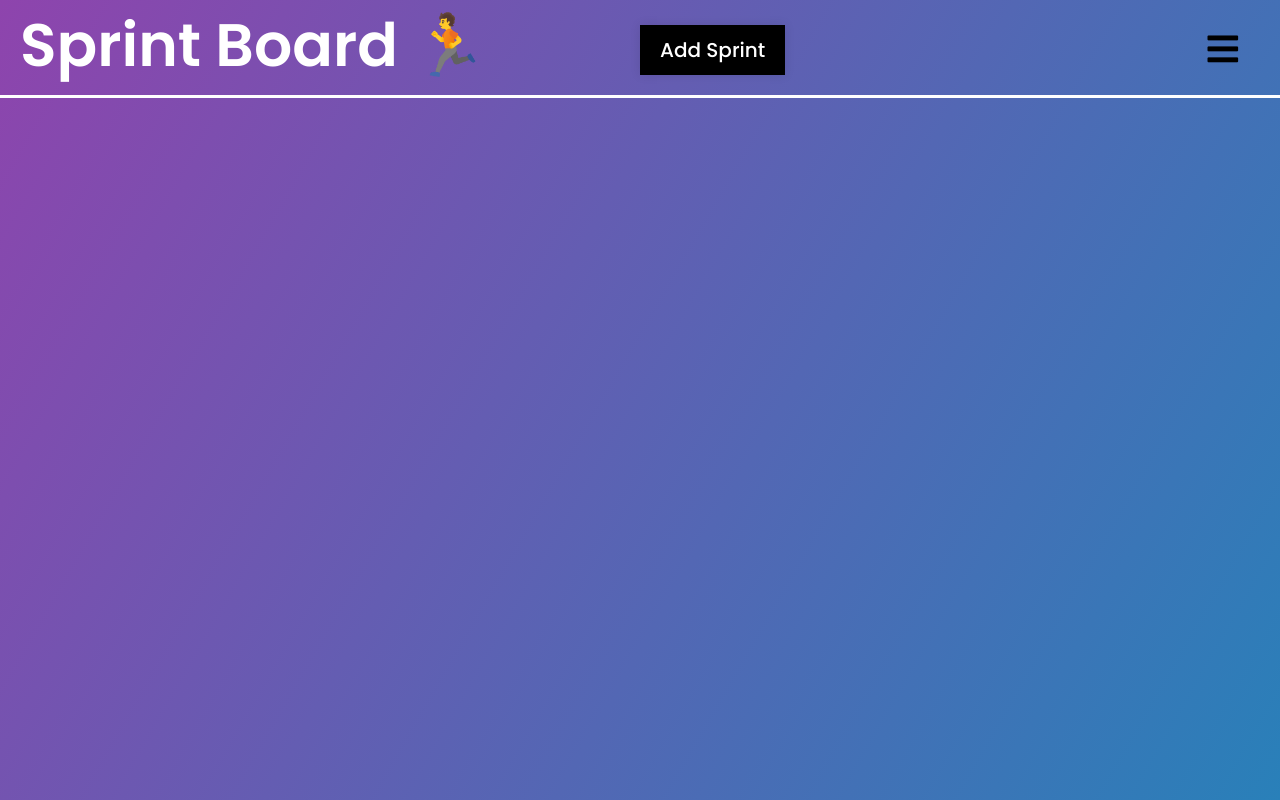
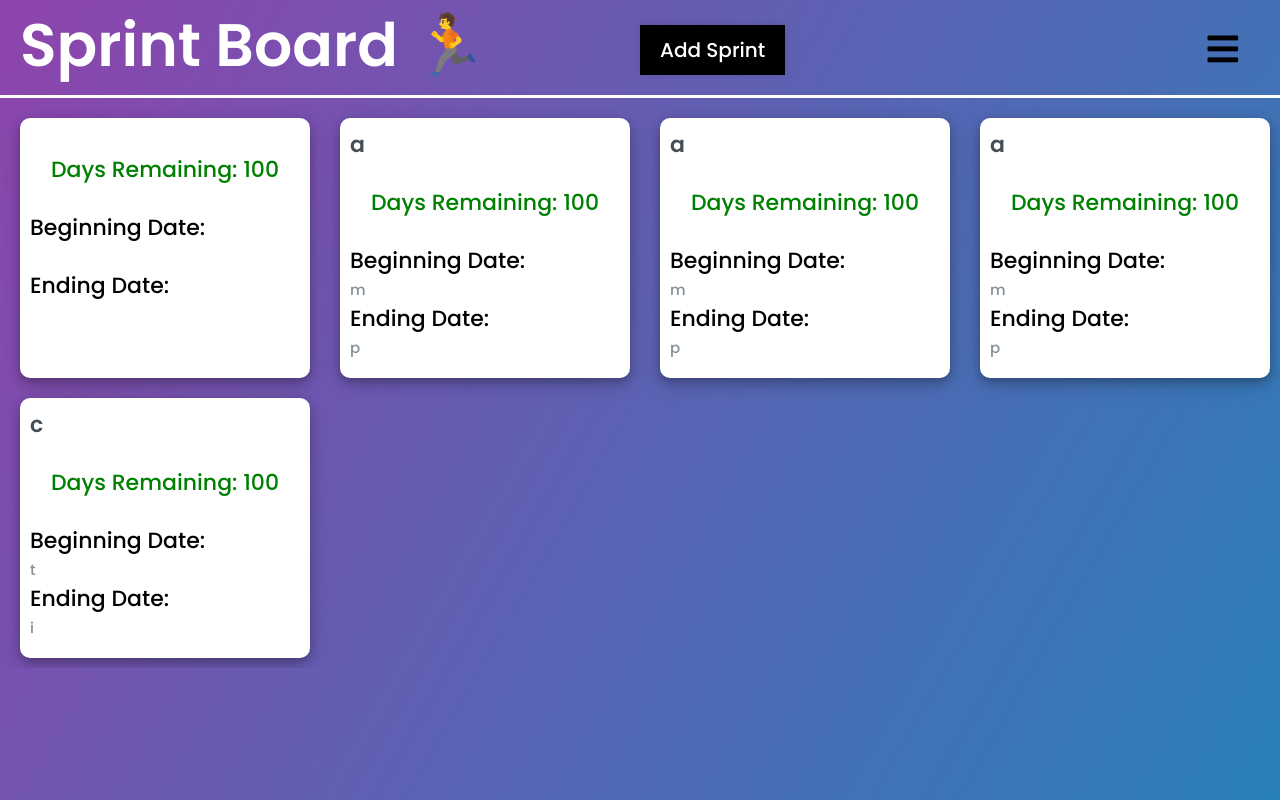
Before and after one commit to NigelTXH/trello_like_website, a Flask app: page /sprint-board in a window 1280 px wide; the page is wider, and only the part inside the window is pictured. Run offline with Flask 2, Linux system fonts and the light colour scheme; tables that the repository leaves empty hold one stand-in row (values such as "Sample post").

Commit message:
Update templates/sprint-board.html

```diff
--- a/templates/sprint-board.html
+++ b/templates/sprint-board.html
@@ -32,6 +32,9 @@
             </h3>
             <input type="date" id="end_date" name="end_date" value=""
             min="1997-01-01" max="2030-12-31" required>
+            {% if error %}
+            <p class="error"><strong>Error:</strong> {{ error }}
+            {% endif %}
             <br>
         </div>
 
@@ -54,10 +57,10 @@
         </ul>
     </div>
     <div class="task_box">
-        {% for task in tasks %}
+        {% for task in task_sprint %}
             <div class="miniature_card">
                 <div class="back_facing">
-                    <a href="/delete/{{task[0]}}">Delete</a>
+                    <a href="/delete_sprint/">Delete</a>
                     <a href="/update/{{task[0]}}">Kanba Sprint</a>
                 </div>
                 <div class="front_facing">
@@ -73,13 +76,13 @@
                         <span class="quote3">Beginning Date:</span>
                         <br>
 
-                        <span class="quote2">00/00/00</span>
+                        <span class="quote2">{{task[2]}}</span>
                         <br>
 
                         <span class="quote3">Ending Date:</span>
                         <br>
 
-                        <span class="quote2">00/00/00</span>
+                        <span class="quote2">{{task[3]}}</span>
                         <br>
                     </div>
                 </div>
```
